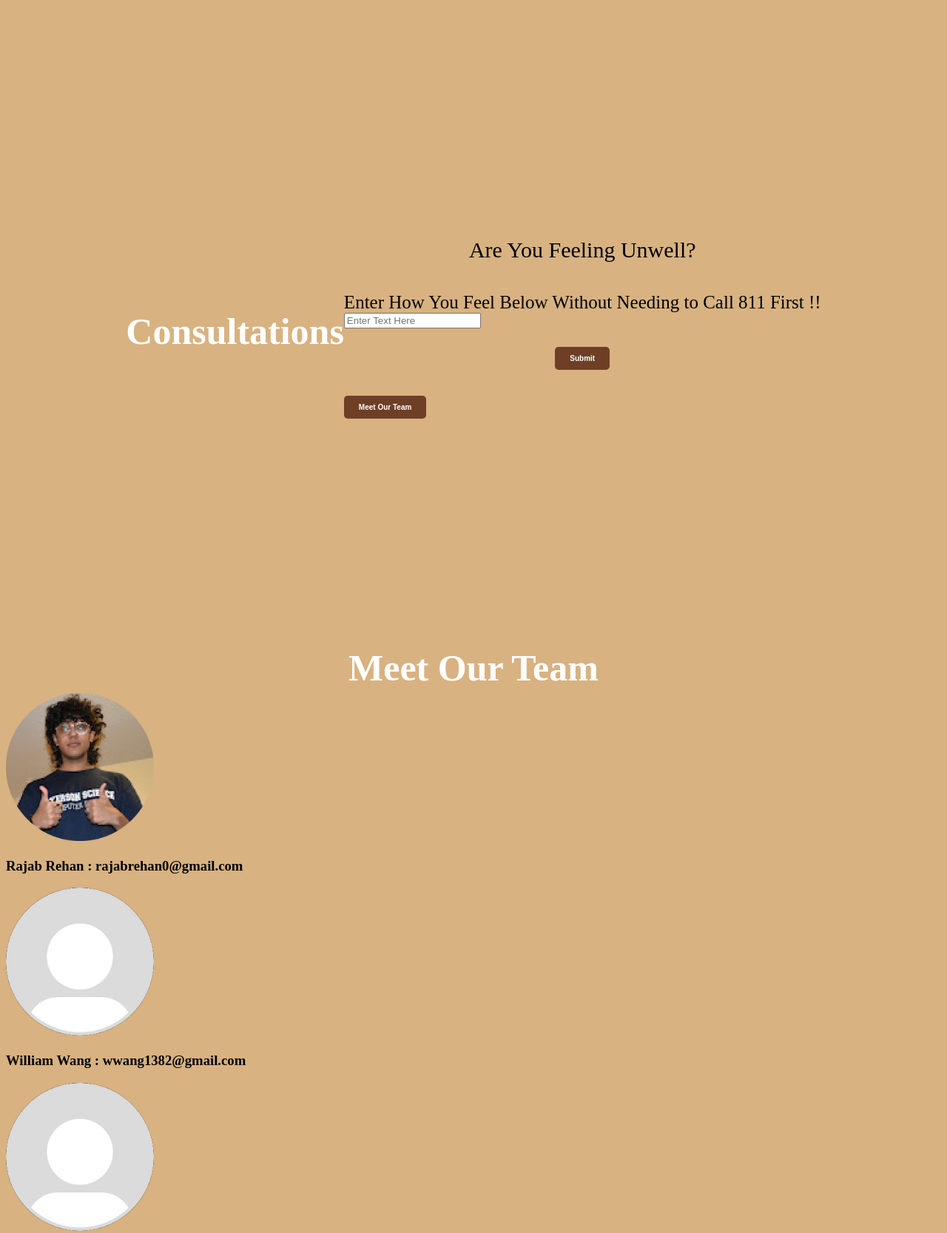
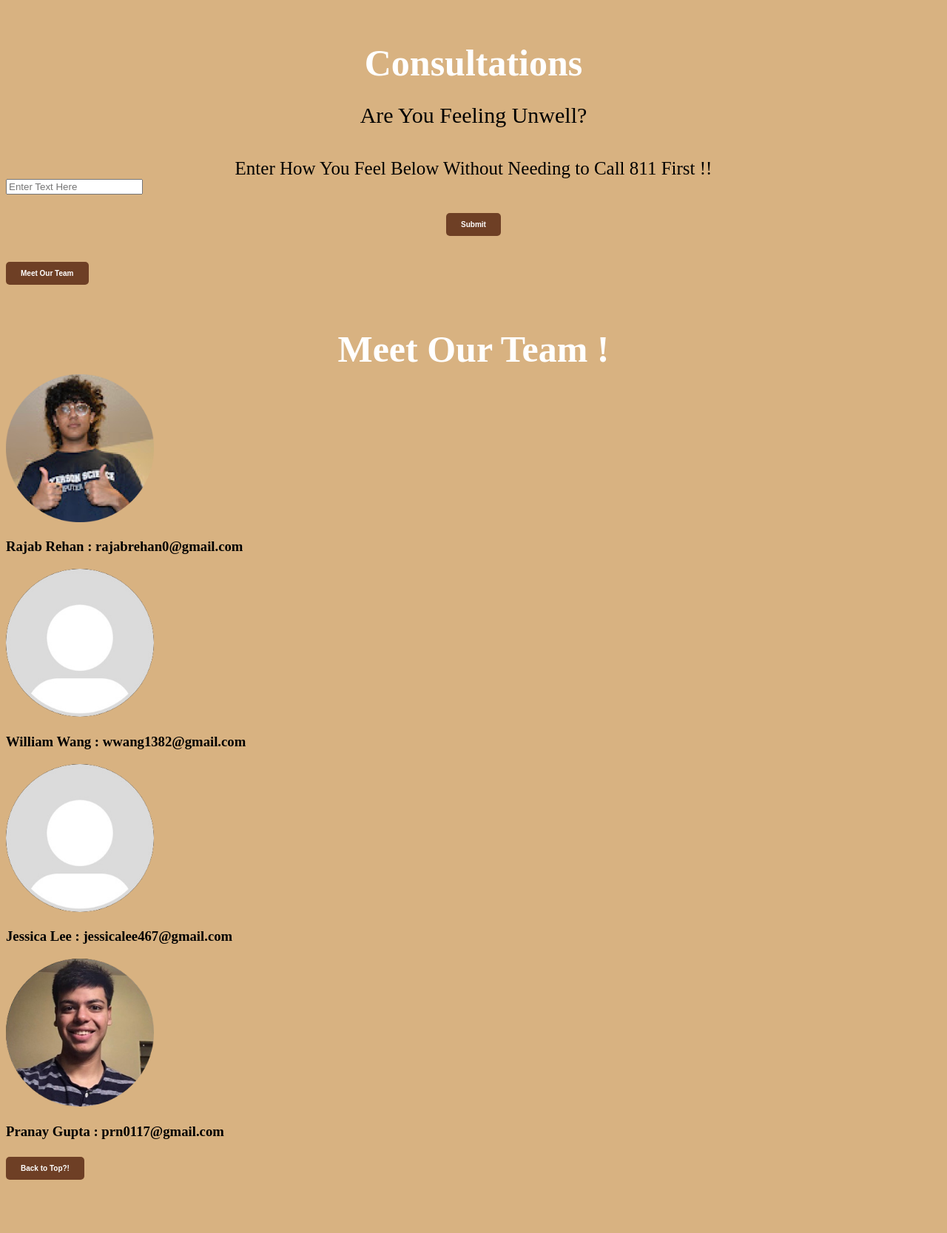
Before and after one commit to rajabrehan/website, a plain HTML site: page index.html in a window 1280 px wide. Shown: the part 860-2527 px from the top of the page at 74% size. Drawn offline with Linux system fonts and the light colour scheme.

Commit message:
alignment

```diff
--- a/index.html
+++ b/index.html
@@ -44,12 +44,16 @@
                     </section>
 
                     <!-- Consultation Section-->
-                    <section id="Consultations">
-                        <div class = "user-input">
+
+
+
+                    <section class="Consultations">
+                        <div>
                         <h1 class="home-title"> Consultations</h1>
+                        </div>
                         <div>
-                                <h2 class = "home-desc2">
-                                    Are You Feeling Unwell?</h2>
+                        <h2 class = "home-desc2"> Are You Feeling Unwell?</h2>
+                        </div>
                         <div class = contact-button>
                             </div>
                                 <body>
@@ -58,7 +62,7 @@
                                     <input type="text" class="user-input" placeholder="Enter Text Here">
                                     </form>
                                 </body>
-                                </html>
+
                                 <div class = contact-button>
                                 <a href = ""><button class="generic-button">Submit</button></a>
                           </div class>
@@ -70,9 +74,9 @@
                     <!-- Team Section-->
                     <section id="Team">
                         <div class = "team">
-                            <h2 class="home-title">Meet Our Team</h2>
+                            <h2 class="home-title">Meet Our Team !</h2>
                                 <a></a>
-                                <div class="team-sect">
+                                <section class="layout">
                                     <div class = "rajab">
                                         <img src ="./Assets/rajab.png" alt="Blurry Picture of Rajab thumbs-up" border-radius: 50% width= "200" height= "200">
                                         <h3 class="name">Rajab Rehan : rajabrehan0@gmail.com</h2>
@@ -89,20 +93,23 @@
                                         </h2>
 
                                     </div>
-                                </a>
                                     <div class = "pranay">
                                         <img src ="./Assets/pranay.png" alt="Instagram profile picture of Pranay" border-radius: 50% width= "200" height= "200">
                                         <h3 class="name">Pranay Gupta : prn0117@gmail.com
 
                                     </div>
-                                </div>
+                                    <div>
+                                        <!-- Button Tag-->
+                                        <button class="generic-button" onclick=`${window.location.href="#idname"}`>Back to Top?!</button>
                                     </div>
 
+
+
+
+
+                                </section>
                         </div>
-                        <div>
-                            <!-- Button Tag-->
-                            <button class="generic-button" onclick=`${window.location.href="#idname"}`>Back to Top?</button>
-                        </div>
+
                     </section>
 
     </div>
```
Lines whose indentation alone changed are shown as unchanged.
